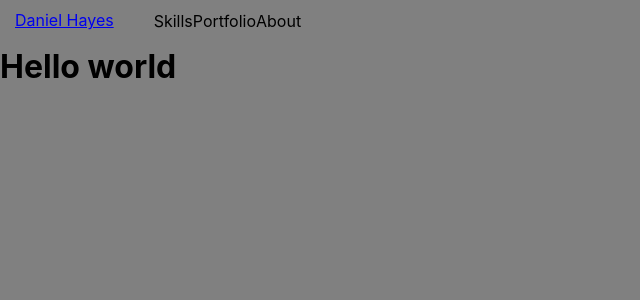
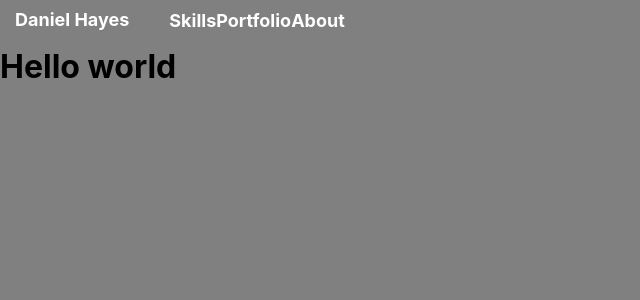
Before and after one commit to Danhayes3008/react-portfolio, a React (Create React App) app: page / in a window 1280 px wide. Shown: the top 300 px of the page, without its empty margins (0-640 px from the left). Built offline with nearby package versions, Linux system fonts and the light colour scheme.

Commit message:
pushed changes from navbar.scss/navbar.css to the app files

```diff
--- a/src/styles/App.css
+++ b/src/styles/App.css
@@ -10,6 +10,13 @@ nav {
   width: 100%;
   line-height: 10px;
   padding-left: 15px;
+}
+
+nav a {
+  text-decoration: none;
+  color: white;
+  font-size: large;
+  font-weight: bold;
 }
 
 nav ul li {
```
Also changed, not shown: 1 other file (tests, documents, lock files or other folders).
